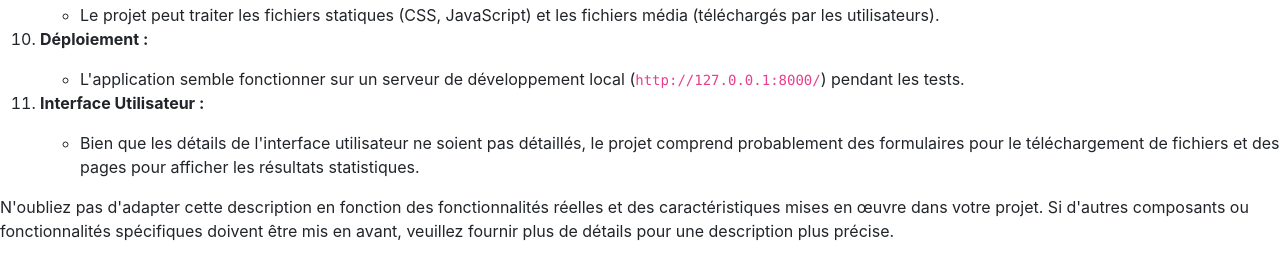
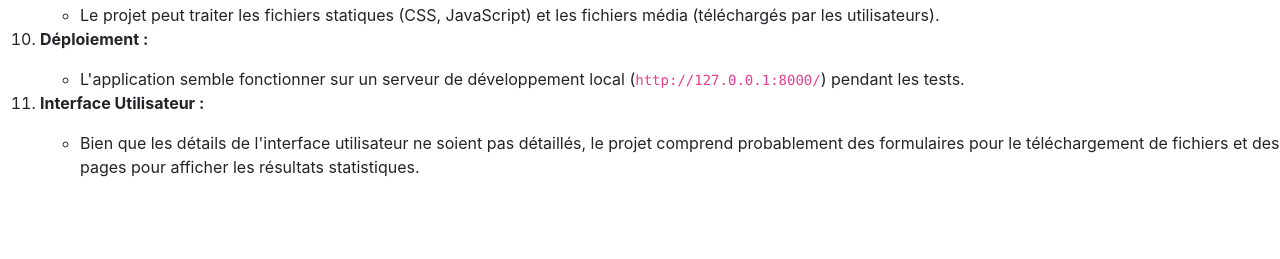
Before and after one commit to elbasri/StatsProject, a Django app: page / in a window 1280 px wide. Shown: the part 1201-1460 px from the top of the page. After the commit the page ends 1378 px from the top, so only its background shows below. Run offline with Django 4.2, Linux system fonts and the light colour scheme; data that the repository does not hold is empty; some libraries are stand-ins or nearby versions.

Commit message:
Update home.html

```diff
--- a/stats_app/templates/home.html
+++ b/stats_app/templates/home.html
@@ -107,9 +107,6 @@
             </ul>
           </li>
         </ol>
-        <p>
-          N'oubliez pas d'adapter cette description en fonction des fonctionnalités réelles et des caractéristiques mises en œuvre dans votre projet. Si d'autres composants ou fonctionnalités spécifiques doivent être mis en avant, veuillez fournir plus de détails pour une description plus précise.
-        </p>
       </div>
 
 
```
